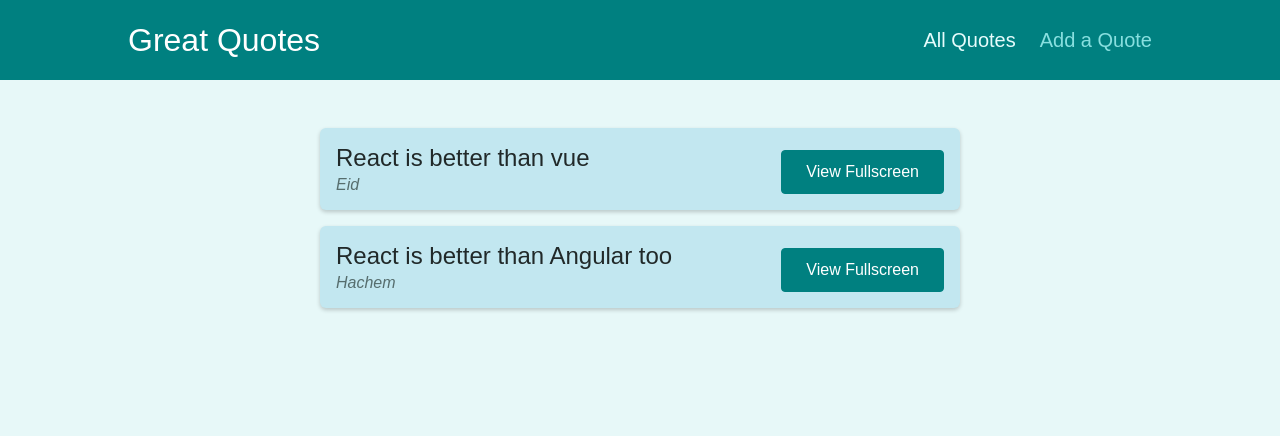
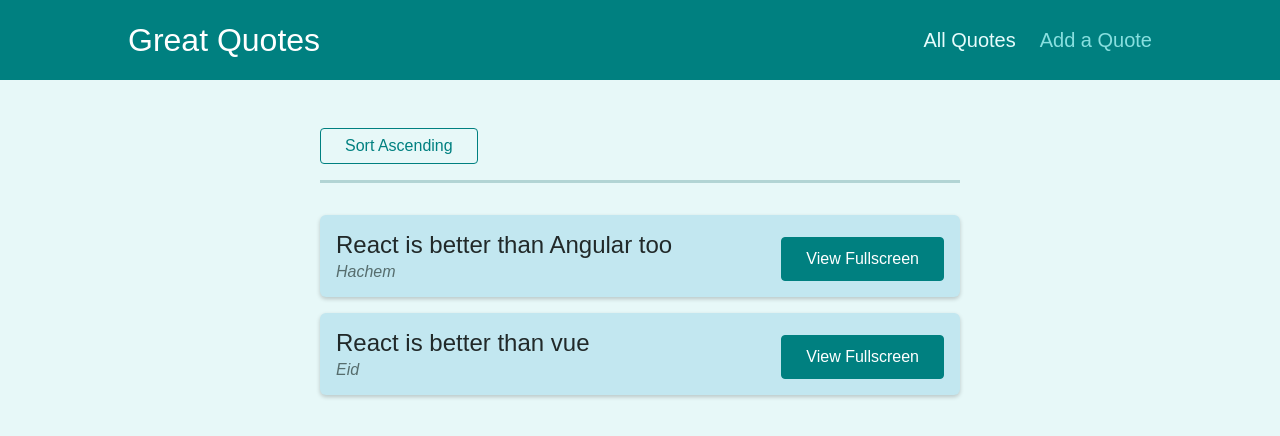
Before and after one commit to EidHachem/react-spa-practice, a React (Create React App) app: page /quotes in a window 1280 px wide. Shown: the top 436 px of the page. Built offline with nearby package versions, Linux system fonts and the light colour scheme.

Commit message:
Add loginc to sort quotes

```diff
--- a/src/components/quotes/QuoteItem.js
+++ b/src/components/quotes/QuoteItem.js
@@ -2,7 +2,6 @@
 import classes from "./QuoteItem.module.css"
 
 const QuoteItem = (props) => {
-  console.log(props)
   return (
     <li className={classes.item}>
       <figure>
--- a/src/components/quotes/QuoteList.js
+++ b/src/components/quotes/QuoteList.js
@@ -1,13 +1,42 @@
-import { Fragment } from 'react';
+import { Fragment } from "react"
+import { useHistory, useLocation } from "react-router-dom"
 
-import QuoteItem from './QuoteItem';
-import classes from './QuoteList.module.css';
+import QuoteItem from "./QuoteItem"
+import classes from "./QuoteList.module.css"
+
+const sortQuotes = (quotes, ascending) => {
+  return quotes.sort((quoteA, quoteB) => {
+    if (ascending) {
+      return quoteA.id > quoteB.id ? 1 : -1
+    } else {
+      return quoteA.id < quoteB.id ? 1 : -1
+    }
+  })
+}
 
 const QuoteList = (props) => {
+  const history = useHistory()
+  const location = useLocation()
+
+  const queryParams = new URLSearchParams(location.search)
+
+  const isSortingAscending = queryParams.get("sort") === "asc"
+
+  const sortedQuotes = sortQuotes(props.quotes, isSortingAscending)
+
+  const changeSortingHandler = () => {
+    history.push("/quotes?sort=" + (isSortingAscending ? "desc" : "asc"))
+  }
+
   return (
     <Fragment>
+      <div className={classes.sorting}>
+        <button onClick={changeSortingHandler}>
+          Sort {isSortingAscending ? "Descending" : "Ascending"}
+        </button>
+      </div>
       <ul className={classes.list}>
-        {props.quotes.map((quote) => (
+        {sortedQuotes.map((quote) => (
           <QuoteItem
             key={quote.id}
             id={quote.id}
@@ -17,7 +46,7 @@
         ))}
       </ul>
     </Fragment>
-  );
-};
+  )
+}
 
-export default QuoteList;
+export default QuoteList
--- a/src/pages/NewQuote.js
+++ b/src/pages/NewQuote.js
@@ -7,7 +7,6 @@
   const history = useHistory()
 
   const addQuoteHandler = (quoteData) => {
-    console.log(quoteData)
     history.push("/quotes")
   }
   return <QuoteForm onAddQuote={addQuoteHandler} />
```
Also changed, not shown: 1 other file (tests, documents, lock files or other folders).
